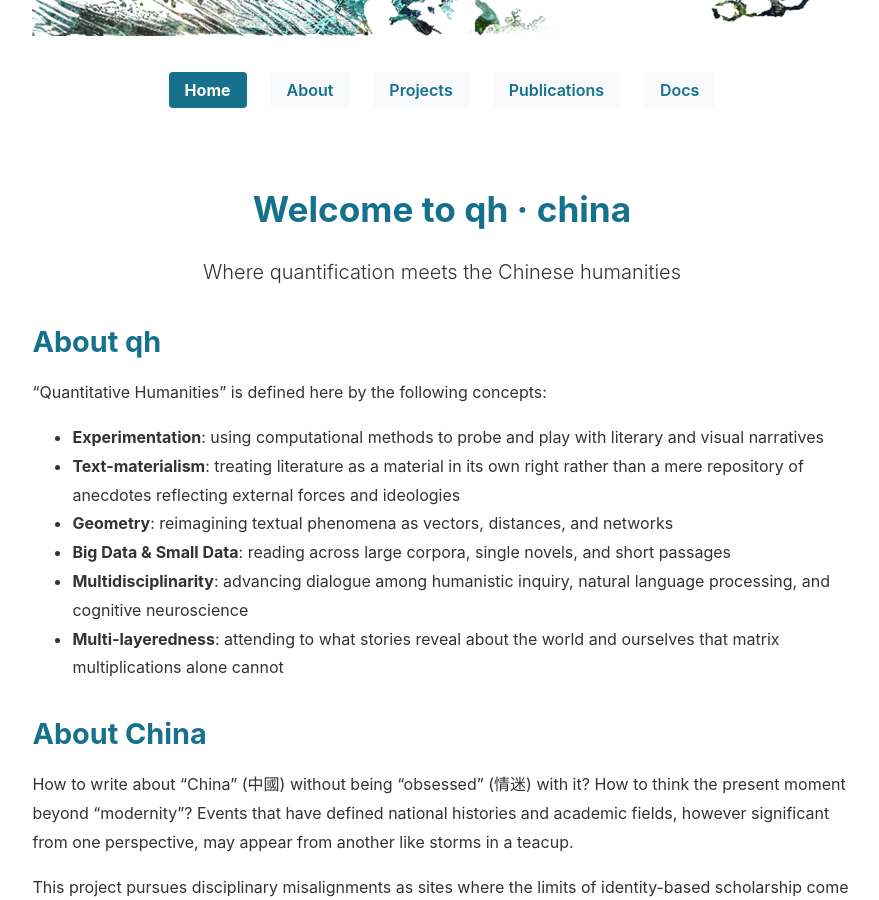
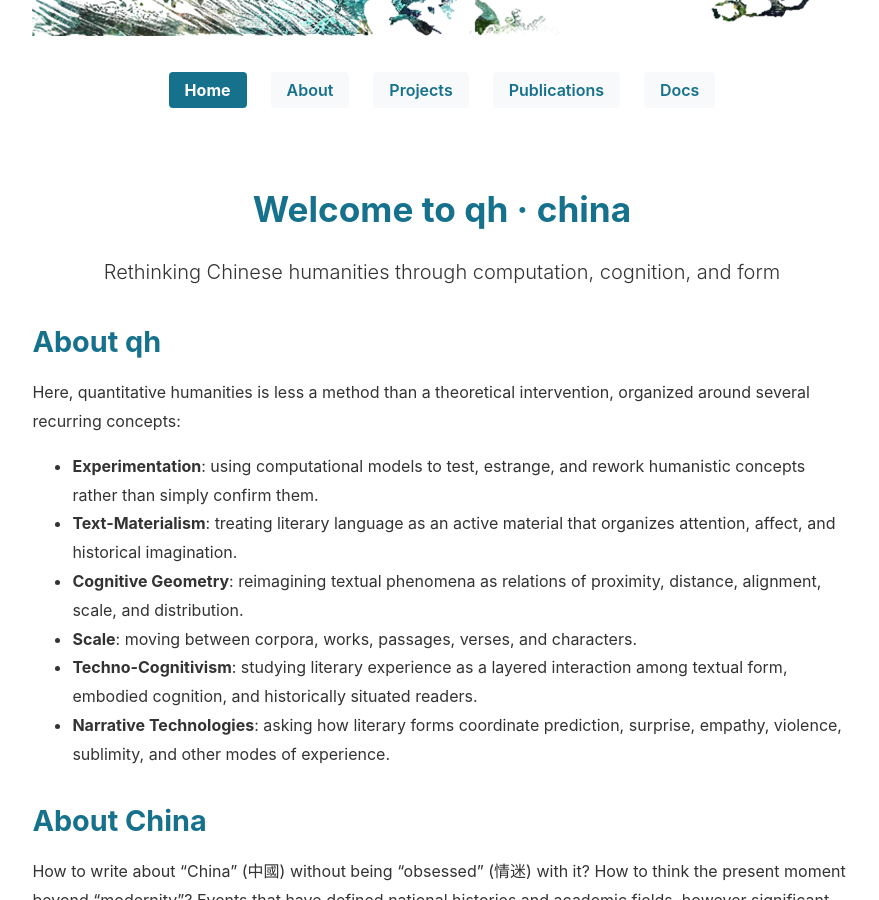
Before and after one commit to mcjkurz/qhchina-web, a Jekyll site: the page built from index.md, in a window 1280 px wide and 900 px high, scrolled down 413 px. Shown: the whole window, without its empty margins (198-1077 px from the left). Built offline with Jekyll 4.4.1, drawn with Linux system fonts in a browser that asks for light colours.

Commit message:
project descriptions

```diff
--- a/index.md
+++ b/index.md
@@ -27,19 +27,19 @@ title: Home
 
 <div class="welcome-section">
   <h1>Welcome to qh · china</h1>
-  <p class="lead">Where quantification meets the Chinese humanities</p>
+  <p class="lead">Rethinking Chinese humanities through computation, cognition, and form</p>
 </div>
 
 ## About qh
 
-"Quantitative Humanities" is defined here by the following concepts:
+Here, quantitative humanities is less a method than a theoretical intervention, organized around several recurring concepts:
 
-- **Experimentation**: using computational methods to probe and play with literary and visual narratives
-- **Text-materialism**: treating literature as a material in its own right rather than a mere repository of anecdotes reflecting external forces and ideologies
-- **Geometry**: reimagining textual phenomena as vectors, distances, and networks
-- **Big Data & Small Data**: reading across large corpora, single novels, and short passages
-- **Multidisciplinarity**: advancing dialogue among humanistic inquiry, natural language processing, and cognitive neuroscience
-- **Multi-layeredness**: attending to what stories reveal about the world and ourselves that matrix multiplications alone cannot
+- **Experimentation**: using computational models to test, estrange, and rework humanistic concepts rather than simply confirm them.
+- **Text-Materialism**: treating literary language as an active material that organizes attention, affect, and historical imagination.
+- **Cognitive Geometry**: reimagining textual phenomena as relations of proximity, distance, alignment, scale, and distribution.
+- **Scale**: moving between corpora, works, passages, verses, and characters.
+- **Techno-Cognitivism**: studying literary experience as a layered interaction among textual form, embodied cognition, and historically situated readers.
+- **Narrative Technologies**: asking how literary forms coordinate prediction, surprise, empathy, violence, sublimity, and other modes of experience.
 
 ## About China
 
```
